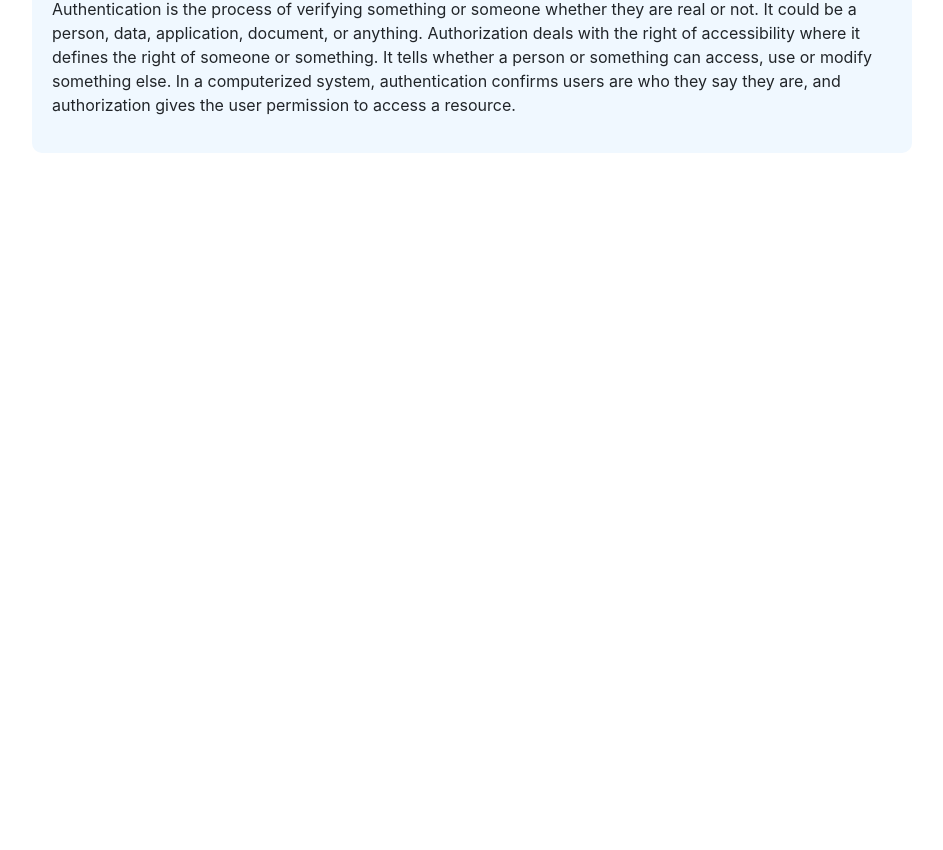
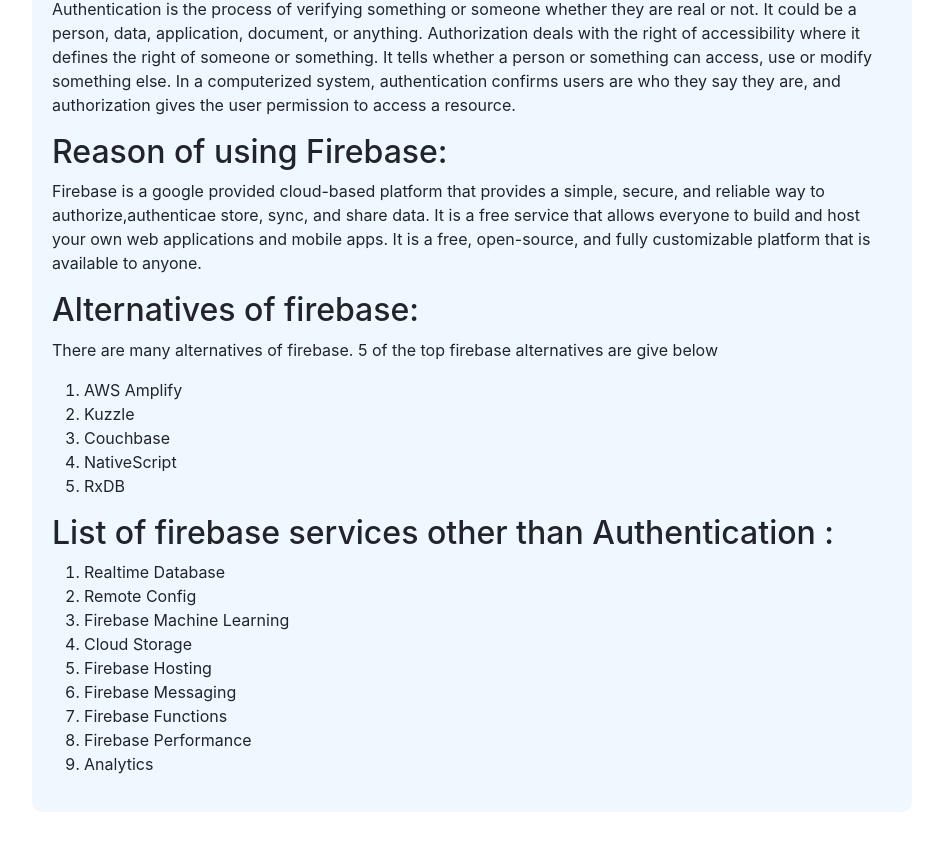
Before and after one commit to mabuhanifa/snapmaster-client, a React (Create React App) app: page /blogs in a window 1280 px wide. Shown: the part 236-1086 px from the top of the page, without its empty margins (168-1111 px from the left). Before the commit the page ends 800 px from the top, so only its background shows below. Built offline with nearby package versions, Linux system fonts and the light colour scheme; no server answers.

Commit message:
blog done

```diff
--- a/src/Component/Blogs/Blogs.js
+++ b/src/Component/Blogs/Blogs.js
@@ -1,12 +1,58 @@
-import React from 'react';
-import './Blogs.css';
+import React from "react";
+import "./Blogs.css";
 
 const Blogs = () => {
   return (
-        <div className='blogs'>
+    <div className="blogs">
       <div>
         <h2> Difference between authorization and authentication :</h2>
-            <p>Authentication is the process of verifying something or someone whether they are real or not. It could be a person, data, application, document, or anything. Authorization deals with the right of accessibility where it defines the right of someone or something. It tells whether a person or something can access, use or modify something else. In a computerized system, authentication confirms users are who they say they are, and authorization gives the user permission to access a resource.</p>
+        <p>
+          Authentication is the process of verifying something or someone
+          whether they are real or not. It could be a person, data, application,
+          document, or anything. Authorization deals with the right of
+          accessibility where it defines the right of someone or something. It
+          tells whether a person or something can access, use or modify
+          something else. In a computerized system, authentication confirms
+          users are who they say they are, and authorization gives the user
+          permission to access a resource.
+        </p>
+      </div>
+      <div>
+        <h2>Reason of using Firebase:</h2>
+        <p>
+          Firebase is a google provided cloud-based platform that provides a
+          simple, secure, and reliable way to authorize,authenticae store, sync, and share data. It is a free service that allows everyone to build and host your own web applications and mobile apps. It is a free, open-source, and fully customizable platform that is available to anyone.
+        </p>
+        <h2>Alternatives of firebase:</h2>
+        <p>
+          There are many alternatives of firebase. 5 of the top firebase
+          alternatives are give below
+        </p>
+        <ol>
+          <li>AWS Amplify</li>
+          <li>Kuzzle</li>
+          <li>Couchbase</li>
+          <li>NativeScript</li>
+          <li>RxDB</li>
+        </ol>
+      </div>
+      <div>
+          <h2>List of firebase services other than Authentication : </h2>
+          <p>
+            <ol>
+                <li>Realtime Database</li>
+                <li>Remote Config</li>
+                <li>Firebase Machine Learning</li>
+                <li>Cloud Storage</li>
+                <li>Firebase Hosting</li>
+                <li>Firebase Messaging</li>
+                <li>Firebase Functions</li>
+                <li>Firebase Performance</li>
+                <li>Analytics</li>
+
+            </ol>
+
+          </p>
       </div>
     </div>
   );
--- a/src/Component/Login/Login.js
+++ b/src/Component/Login/Login.js
@@ -16,7 +16,7 @@ const Login = () => {
     const [password, setPassword] = useState("");
     const [passError, setPasserror] = useState("");
     const [emailError, setEmailerror] = useState("");
-   // const { signInWithGoogle } = useFirebase();
+
     const location = useLocation();
     const navigate = useNavigate();
     let from = location.state?.from?.pathname || "/";
@@ -28,7 +28,7 @@ const Login = () => {
 
     };
 
-    //const { signInWithGoogle,auth } = useFirebase();
+
 
     const handleSubmit = (event) => {
         event.preventDefault();
@@ -45,7 +45,6 @@ const Login = () => {
         createUserWithEmailAndPassword(auth,email, password)
             .then(result => {
                 const user = result.user;
-                console.log(user.email);
                 verifyEmail();
             })
             .catch((error) => {console.log(error)
@@ -55,7 +54,7 @@ const Login = () => {
         const verifyEmail =() =>{
           sendEmailVerification(auth.currentUser)
           .then(() => {
-            console.log("Email verification sent");
+            toast("Email verification sent");
           })
 
         };
```
Also changed, not shown: firebase.json (added), 1 other file (tests, documents, lock files or other folders). Lines whose indentation alone changed are shown as unchanged.
